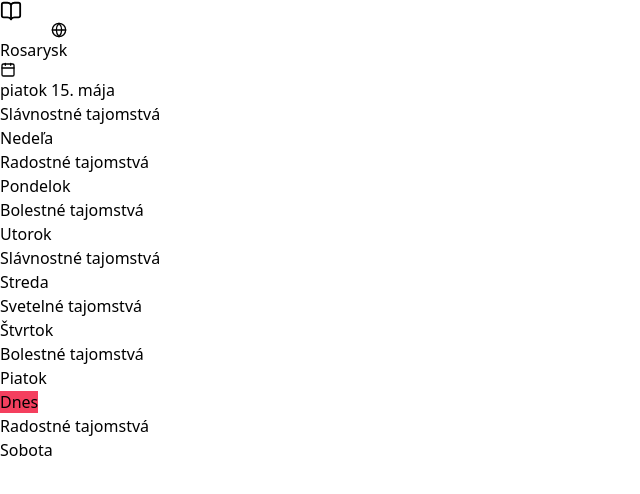
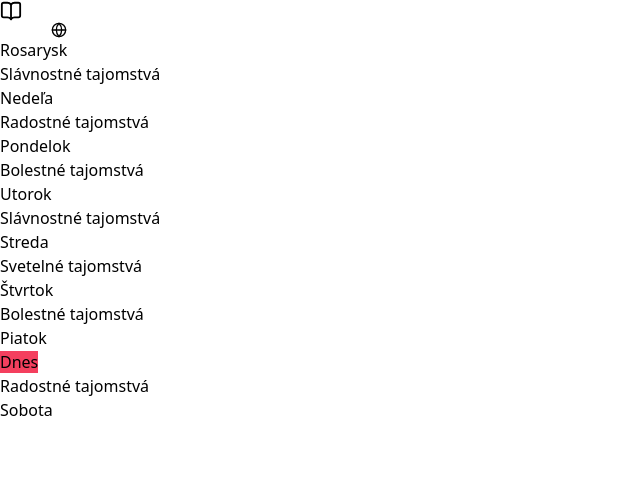
Before and after one commit to michalvoscek/rosary, a React (Vite) app: page / in a window 1280 px wide. Shown: the top 494 px of the page, without its empty margins (0-640 px from the left). Built offline with nearby package versions, Linux system fonts and the light colour scheme.

Commit message:
feat: remove hero section from home page

```diff
--- a/src/pages/HomePage.tsx
+++ b/src/pages/HomePage.tsx
@@ -1,28 +1,13 @@
 import { useLanguage } from "../contexts/LanguageContext";
 import { getMysteryForDay, weekdayNames } from "../data/mysteries";
 import { MysteryCard } from "../components/MysteryCard";
-import { Calendar } from "lucide-react";
 
 export function HomePage() {
   const { t } = useLanguage();
   const today = new Date().getDay();
 
-  const todayName = new Date().toLocaleDateString("sk-SK", {
-    weekday: "long",
-    day: "numeric",
-    month: "long",
-  });
-
   return (
     <div className="space-y-8">
-      {/* Hero */}
-      <section className="text-center space-y-3">
-        <div className="inline-flex items-center gap-2 px-3 py-1 rounded-full bg-rosary-purple/10 text-rosary-purple text-sm font-medium">
-          <Calendar size={16} />
-          <span>{todayName}</span>
-        </div>
-      </section>
-
       {/* All weekdays */}
       <section className="space-y-3">
         <div className="grid gap-3">
```
Also changed, not shown: spec/pages/home.md (+0 -5 lines).
